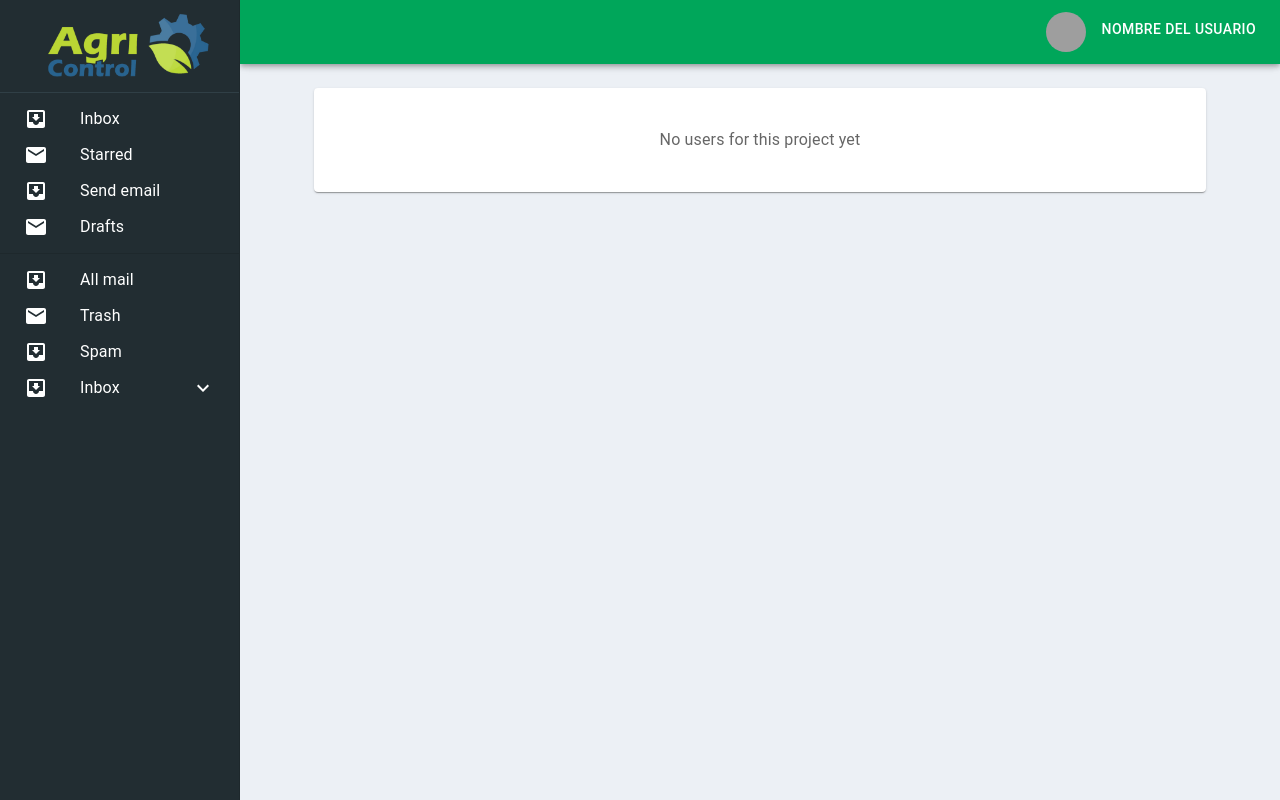
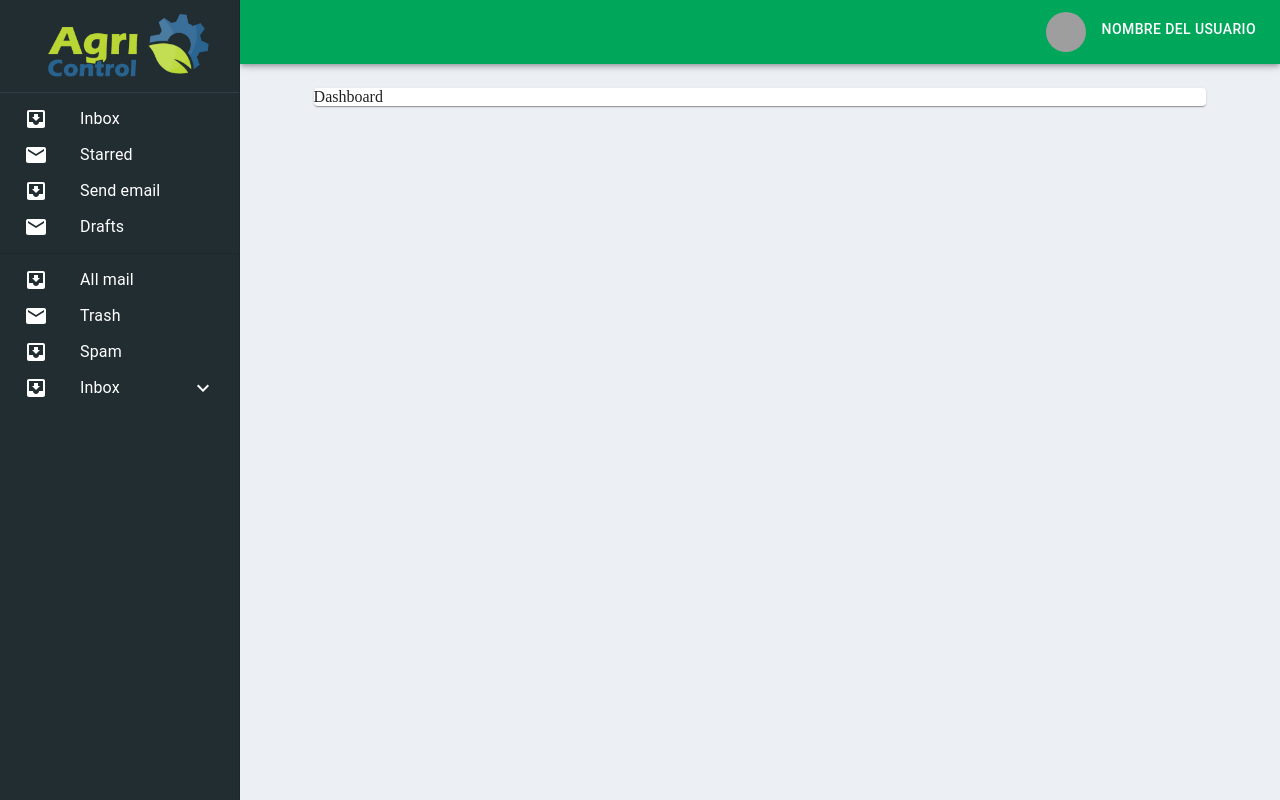
Before and after one commit to angelsepulveda/agricontrol-admintemplate, a React (Vite) app: page /dashboard in a window 1280 px wide. Built offline with nearby package versions, Linux system fonts and the light colour scheme; grey boxes are pictures that could not be loaded.

Commit message:
implementando sistema de rutas

```diff
--- a/src/App.jsx
+++ b/src/App.jsx
@@ -1,7 +1,20 @@
-import Layout from "./components/Layout";
+import { BrowserRouter, Routes, Route } from "react-router-dom";
+import routes from "./shared/config/routes";
 
 export default function App() {
    return (
-     <Layout/>
+     <BrowserRouter>
+       <Routes>
+        {routes.map((route,index) => (
+            <Route
+              key={index}
+              path={route.path}
+              element={<route.layout>
+                <route.component />
+              </route.layout>}
+            />
+          ))}
+       </Routes>
+     </BrowserRouter>
    );
 }
--- a/src/components/Content.jsx
+++ /dev/null
@@ -1,12 +0,0 @@
-import React from 'react';
-import { Typography, Paper } from '@mui/material';
-
-export default function Content() {
-  return (
-    <Paper sx={{ maxWidth: "90%", margin: 'auto', overflow: 'hidden' }}>
-      <Typography sx={{ my: 5, mx: 2 }} color="text.secondary" align="center">
-        No users for this project yet
-      </Typography>
-    </Paper>
-  )
-}
--- a/src/components/Layout.jsx
+++ /dev/null
@@ -1,30 +0,0 @@
-import * as React from 'react';
-import { Box, Toolbar } from "@mui/material";
-import Navbar from "./Navbar";
-import Sidebar from "./Sidebar";
-import Content from "./Content";
-
-
-function Layout(props) {
-  const { window } = props;
-  const [mobileOpen, setMobileOpen] = React.useState(false);
-
-  const handleDrawerToggle = () => {
-    setMobileOpen(!mobileOpen);
-  };
-
-  const container = window !== undefined ? () => window().document.body : undefined;
-
-  return (
-    <Box sx={{ display: 'flex', background: "#ECF0F5" , height: "100vh", width: "100%"}}>
-      <Navbar handleDrawerToggle={handleDrawerToggle} />
-      <Sidebar handleDrawerToggle={handleDrawerToggle} mobileOpen={mobileOpen} container={container} />
-      <Box component="main" sx={{ flexGrow: 1, p: 3, width: { sm: "90%" }}}>
-        <Toolbar/>
-        <Content/>
-      </Box>
-    </Box>
-  );
-}
-
-export default Layout;
--- a/src/main.jsx
+++ b/src/main.jsx
@@ -3,7 +3,7 @@ import ReactDOM from 'react-dom/client'
 import './index.css'
 import App from './App'
 import { ThemeProvider } from "@mui/material/styles";
-import theme from "./config/theme";
+import theme from "./shared/config/theme";
 
 ReactDOM.createRoot(document.getElementById('root')).render(
   <React.StrictMode>
--- /dev/null
+++ b/src/shared/config/routes.js
@@ -0,0 +1,12 @@
+import LayoutAdmin from "../layouts/LayoutAdmin";
+import Dashboard from "../pages/Dashboard";
+
+const routes = [
+    {
+        path: "/dashboard",
+        layout: LayoutAdmin,
+        component: Dashboard,
+    }
+];
+
+export default routes;
--- /dev/null
+++ b/src/shared/layouts/LayoutAdmin.jsx
@@ -0,0 +1,28 @@
+import React from 'react';
+import { Box, Toolbar,Paper } from "@mui/material";
+import Navbar from "../components/Navbar";
+import Sidebar from "../components/Sidebar";
+
+export default function LayoutAdmin(props) {
+    const { window, children } = props;
+    const [mobileOpen, setMobileOpen] = React.useState(false);
+
+    const handleDrawerToggle = () => {
+      setMobileOpen(!mobileOpen);
+    };
+
+    const container = window !== undefined ? () => window().document.body : undefined;
+
+    return (
+      <Box sx={{ display: 'flex', background: "#ECF0F5" , height: "100vh", width: "100%"}}>
+        <Navbar handleDrawerToggle={handleDrawerToggle} />
+        <Sidebar handleDrawerToggle={handleDrawerToggle} mobileOpen={mobileOpen} container={container} />
+        <Box component="main" sx={{ flexGrow: 1, p: 3, width: { sm: "90%" }}}>
+          <Toolbar/>
+          <Paper sx={{ maxWidth: "90%", margin: 'auto', overflow: 'hidden' }}>
+             { children }
+          </Paper>
+        </Box>
+      </Box>
+    );
+}
--- /dev/null
+++ b/src/shared/pages/Dashboard.jsx
@@ -0,0 +1,7 @@
+import React from 'react'
+
+export default function Dashboard() {
+  return (
+    <div>Dashboard</div>
+  )
+}
```
Also changed, not shown: src/shared/components/MenuSidebar.jsx (renamed from src/components/MenuSidebar.jsx), src/shared/components/Navbar.jsx (renamed from src/components/Navbar.jsx), src/shared/components/Sidebar.jsx (renamed from src/components/Sidebar.jsx), src/shared/config/theme.js (renamed from src/config/theme.js).
